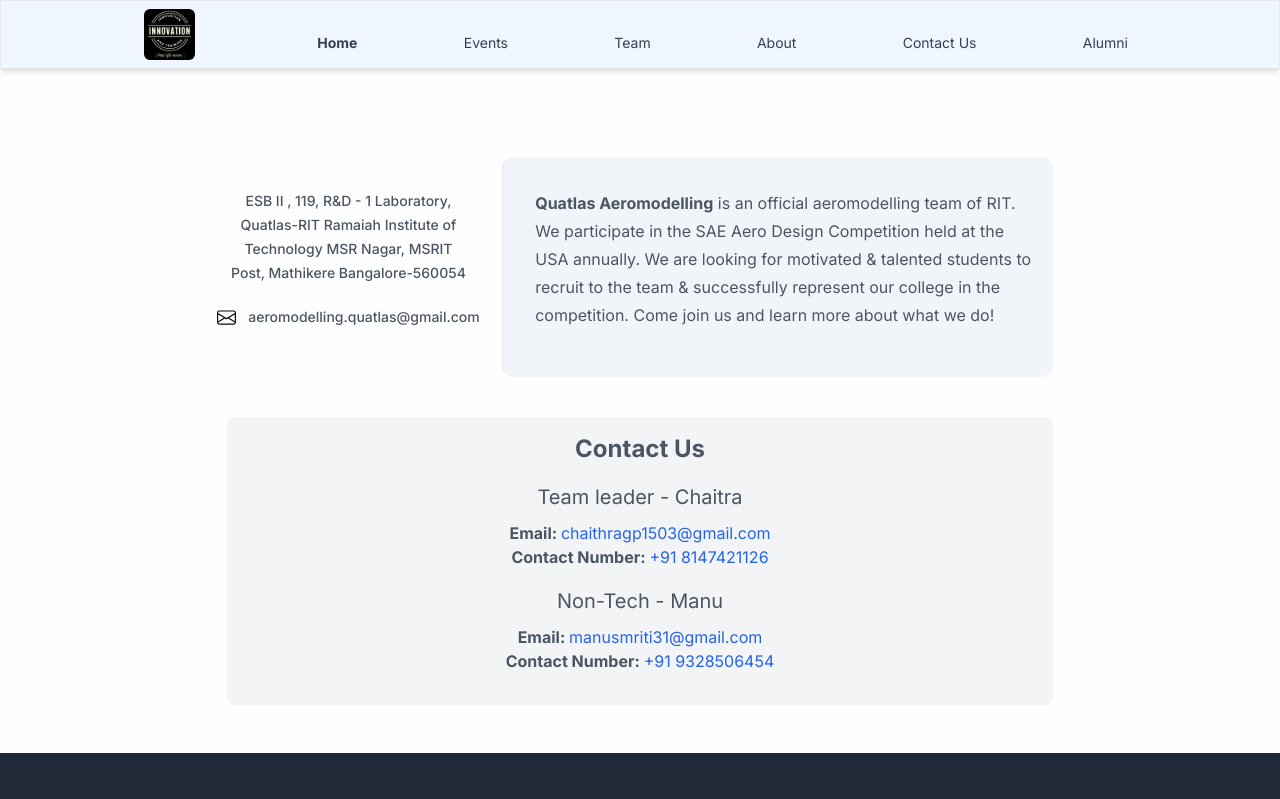
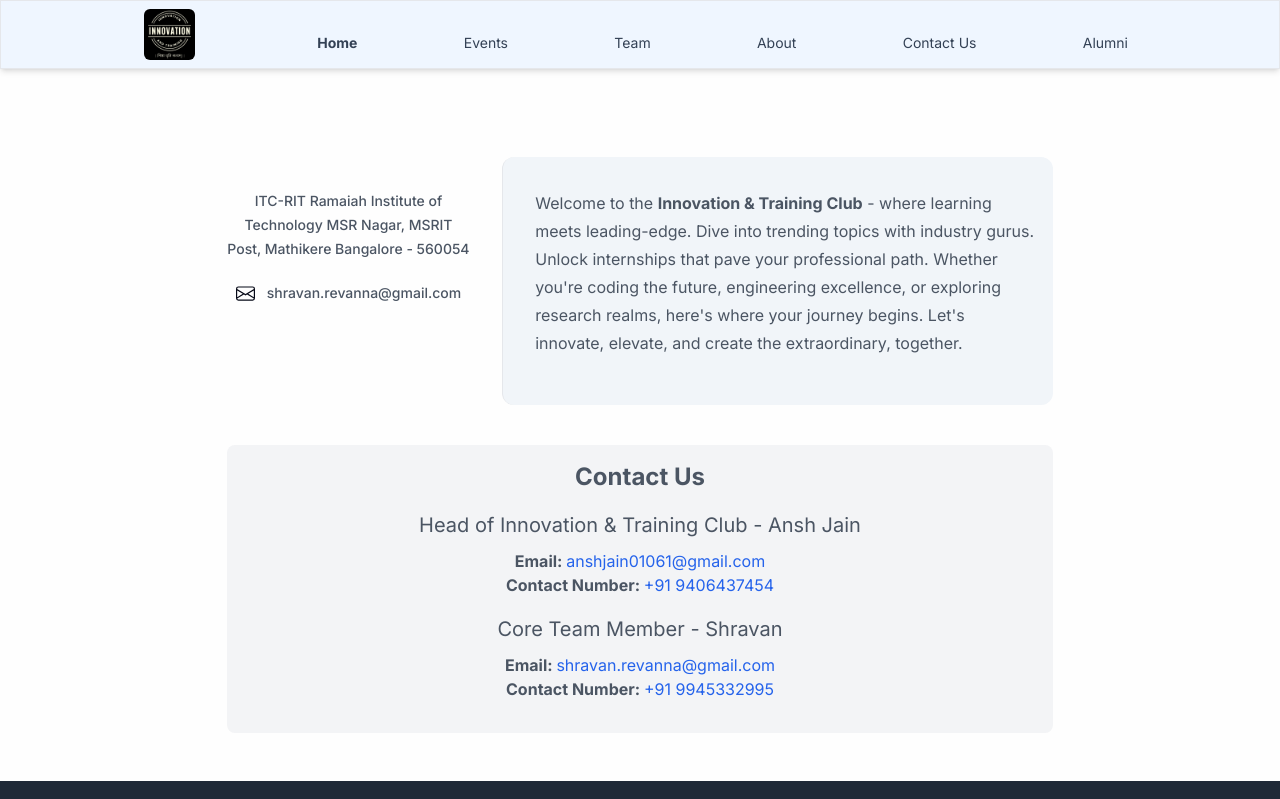
Before and after one commit to amithm3/itc-rit-website, a Next.js app: page /contactus in a window 1280 px wide. Shown: the top 799 px of the page. Built offline with nearby package versions, Linux system fonts and the light colour scheme.

Commit message:
Update header, alumni, index, footer, and events pages

```diff
--- a/src/components/Footer.jsx
+++ b/src/components/Footer.jsx
@@ -22,7 +22,7 @@
               </h4>
               <ul className="block justify-center">
                 <li>
-                  <Link href="/">
+                  <Link href="/about">
                     <a className="rounded-lg px-2 py-1 leading-loose text-white hover:bg-slate-100 hover:text-slate-900">
                       About
                     </a>
@@ -36,14 +36,14 @@
                   </Link>
                 </li>
                 <li>
-                  <Link href="/">
+                  <Link href="/team">
                     <a className="rounded-lg px-2 py-1 leading-loose text-white hover:bg-slate-100 hover:text-slate-900">
-                      Gallery
+                      Team
                     </a>
                   </Link>
                 </li>
                 <li>
-                  <Link href="/">
+                  <Link href="/contactus">
                     <a className="rounded-lg px-2 py-1 leading-loose text-white hover:bg-slate-100 hover:text-slate-900">
                       Contact Us
                     </a>
--- a/src/components/Header.jsx
+++ b/src/components/Header.jsx
@@ -12,7 +12,7 @@
   { href: '/events', label: 'Events' },
   { href: '/team', label: 'Team' },
   { href: '/about', label: 'About' },
-  { href: '#', label: 'Contact Us' },
+  { href: '/contactus', label: 'Contact Us' },
   { href: '/alumni', label: 'Alumni' },
 ]
 function MenuItem({ href, label }) {
--- a/src/pages/about.jsx
+++ b/src/pages/about.jsx
@@ -92,20 +92,11 @@
                 </p>
               </div>
 
-              <h1 className="my-10 text-2xl font-bold tracking-tight text-gray-900">
-                Team Members
-              </h1>
-              <div className="mt-10 grid gap-8 sm:grid-cols-2 lg:grid-cols-4">
-                {members.map((member, index) => (
-                  <Member
-                    key={index}
-                    name={member.name}
-                    designation={member.designation}
-                    link={member.link}
-                    imagePosition={member.imagePosition}
-                    image={member.image}
-                  />
-                ))}
+              {/* Create a button that will take to team page */}
+              <div className="mt-10">
+                <button className="rounded-lg bg-[#273D61] px-4 py-2 text-lg font-bold text-white">
+                  <a href="/team">Meet Our Team</a>
+                </button>
               </div>
             </div>
           </div>
--- a/src/pages/alumni.jsx
+++ b/src/pages/alumni.jsx
@@ -53,7 +53,7 @@
           <div className="mx-auto max-w-6xl py-4 sm:py-6 lg:py-8">
             <div className="">
               <h1 className="mb-6 text-2xl font-bold text-gray-900 sm:text-5xl">
-                Alumni of Innovation & Training Club
+                Head of Innovation & Training Club RIT
               </h1>
               <div className="mt-10 grid gap-8 sm:grid-cols-2 lg:grid-cols-4">
                 {alumni.map((member, index) => (
--- a/src/pages/contactus.jsx
+++ b/src/pages/contactus.jsx
@@ -8,16 +8,16 @@
 import { SectionHeading } from '@/components/SectionHeading'
 const contacts = [
   {
-    role: 'Team leader',
-    name: 'Chaitra',
-    email: 'chaithragp1503@gmail.com',
-    phone: '+91 8147421126',
+    role: 'Head of Innovation & Training Club',
+    name: 'Ansh Jain',
+    email: 'anshjain01061@gmail.com',
+    phone: '+91 9406437454',
   },
   {
-    role: 'Non-Tech',
-    name: 'Manu',
-    email: 'manusmriti31@gmail.com',
-    phone: '+91 9328506454',
+    role: 'Core Team Member',
+    name: 'Shravan',
+    email: 'shravan.revanna@gmail.com',
+    phone: '+91 9945332995',
   },
 ]
 
@@ -26,7 +26,7 @@
     <>
       <div className="neumorphismbg">
         <Head>
-          <title>Contact Us - IEEE</title>
+          <title>Contact Us - Innovation & Training Club</title>
         </Head>
         <Header />
         <section class="body-font text-gray-600 ">
@@ -36,9 +36,8 @@
                 <div class="text-center sm:w-1/3 sm:py-8 sm:pr-8">
                   <div class="flex flex-col items-center justify-center text-center">
                     <p class="text-dark flex items-center text-sm font-medium">
-                      ESB II , 119, R&D - 1 Laboratory, Quatlas-RIT Ramaiah
-                      Institute of Technology MSR Nagar, MSRIT Post, Mathikere
-                      Bangalore-560054
+                      ITC-RIT Ramaiah Institute of Technology MSR Nagar, MSRIT
+                      Post, Mathikere Bangalore - 560054
                     </p>
                     <p class="text-dark mt-5 flex items-center text-sm font-medium">
                       <span class="mr-3 text-primary">
@@ -54,8 +53,8 @@
                         </svg>
                       </span>
                       <span>
-                        <a href="mailto:aeromodellingquatlas@gmail.com">
-                          aeromodelling.quatlas@gmail.com
+                        <a href="mailto:shravanrevanna@gmail.com">
+                          shravan.revanna@gmail.com
                         </a>
                       </span>
                     </p>
@@ -63,12 +62,13 @@
                 </div>
                 <div class="mb-10 mt-4 rounded-xl border-t border-gray-200 bg-slate-100 p-4 text-justify sm:mt-0 sm:w-2/3 sm:border-l sm:border-t-0 sm:py-8 sm:pl-8 sm:text-left">
                   <p class="mb-4 text-base">
-                    <b>Quatlas Aeromodelling</b> is an official aeromodelling
-                    team of RIT. We participate in the SAE Aero Design
-                    Competition held at the USA annually. We are looking for
-                    motivated & talented students to recruit to the team &
-                    successfully represent our college in the competition. Come
-                    join us and learn more about what we do!
+                    Welcome to the <b>Innovation & Training Club</b> - where
+                    learning meets leading-edge. Dive into trending topics with
+                    industry gurus. Unlock internships that pave your
+                    professional path. Whether you're coding the future,
+                    engineering excellence, or exploring research realms, here's
+                    where your journey begins. Let's innovate, elevate, and
+                    create the extraordinary, together.
                   </p>
                 </div>
               </div>
--- a/src/pages/events.jsx
+++ b/src/pages/events.jsx
@@ -11,7 +11,7 @@
       'The "Python for AI Bootcamp" was a dynamic tech immersion experience where participants delved into the world of Artificial Intelligence. They explored Python\'s role in AI, from fundamental programming to advanced applications. Dive into machine learning, deep learning, and data science, and tackle real-world projects. Discover the latest AI tools and libraries, master data preprocessing, and train cutting-edge models. Uncover the ethical dimensions and learn to deploy AI solutions. This bootcamp was an exciting opportunity for tech enthusiasts and aspiring AI developers to elevate their Python skills and chart a course into the future of AI.',
   },
   {
-    title: 'Aarambh',
+    title: 'Aarambh 3.0',
     description:
       '"Aarambh" was an orientation program organized by the ITC RIT club. This event served as an introductory platform for new members, providing insights into the club\'s objectives, activities, and opportunities. It aimed to welcome and engage newcomers, fostering a sense of community and offering a glimpse into the club\'s initiatives and the roles members could play. "Aarambh" kickstarted the journey of club involvement and collaboration for participants, setting the stage for their active participation in club ITC RIT\'s future endeavors.',
   },
@@ -44,7 +44,7 @@
 function EventSection({ event }) {
   return (
     <div className="mt-10">
-      <h2 className="text-2xl font-bold text-gray-900">{event.title}</h2>
+      <h2 className="text-2xl font-bold text-gray-900 text-left">{event.title}</h2>
       <p className="mt-2 text-gray-700">{event.description}</p>
     </div>
   )
--- a/src/pages/index.jsx
+++ b/src/pages/index.jsx
@@ -296,6 +296,17 @@
                     </button>
                   </div>
                 </form>
+                <div className="mt-8 flex justify-center">
+                  <a
+                    href="https://chat.whatsapp.com/Fvy6sSk2rKO7KR6XWO6q8j"
+                    target="_blank"
+                    rel="noopener noreferrer"
+                  >
+                    <button className="rounded-xl bg-green-600 px-6 py-3 font-semibold text-white hover:bg-green-700 focus:outline-none focus:ring-2 focus:ring-green-500 focus:ring-offset-2">
+                      Join Whatsapp Group
+                    </button>
+                  </a>
+                </div>
               </div>
             </div>
           </div>
```
